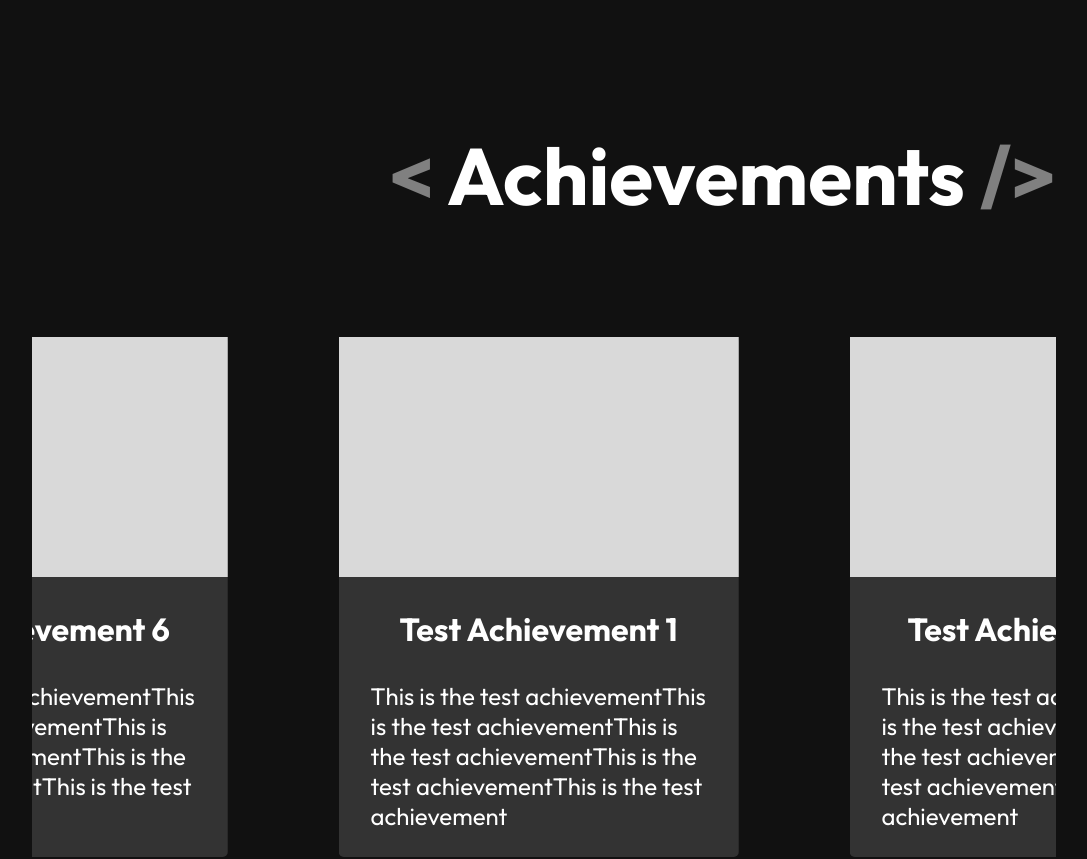
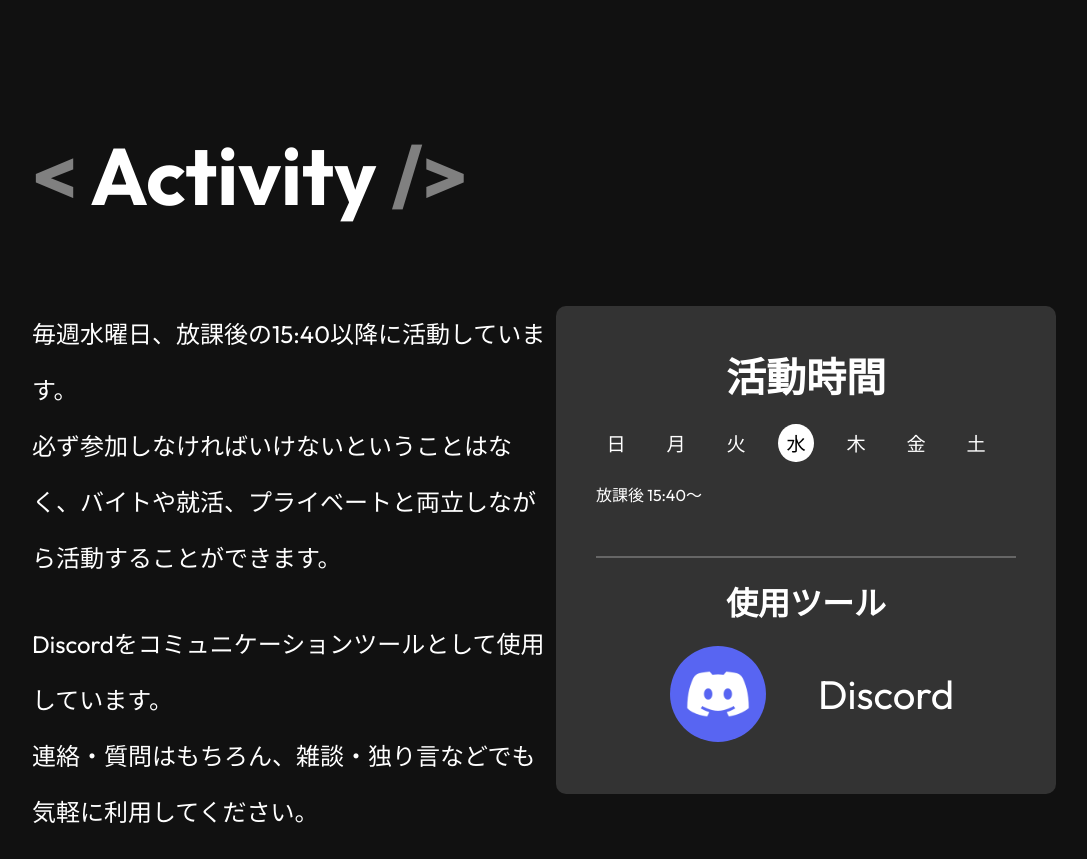
Before and after one commit to Kobutaemon/makeit, a React (Vite) app: page / in a window 1280 px wide. Shown: the part 1920-2779 px from the top of the page, without its empty margins (96-1183 px from the left). Built offline with nearby package versions, Linux system fonts and the light colour scheme.

Commit message:
デザイン変更に伴いAchievementsも消去

```diff
--- a/src/App.tsx
+++ b/src/App.tsx
@@ -3,7 +3,6 @@ import React from 'react'
 import Header from './components/Header/Header'
 import FirstView from './components/FirstView/FirstView'
 import AboutUs from './components/AboutUs/AboutUs'
-import Achievements from './components/Achievements/Achievements'
 import Activity from './components/Activity/Activity'
 import Team from './components/Team/Team'
 
@@ -15,7 +14,7 @@ function App() {
       <FirstView />
       <div className="main">
         <AboutUs />
-        <Achievements />
+        {/* <Achievements /> */}
         <Activity />
         <Team />
       </div>
```
